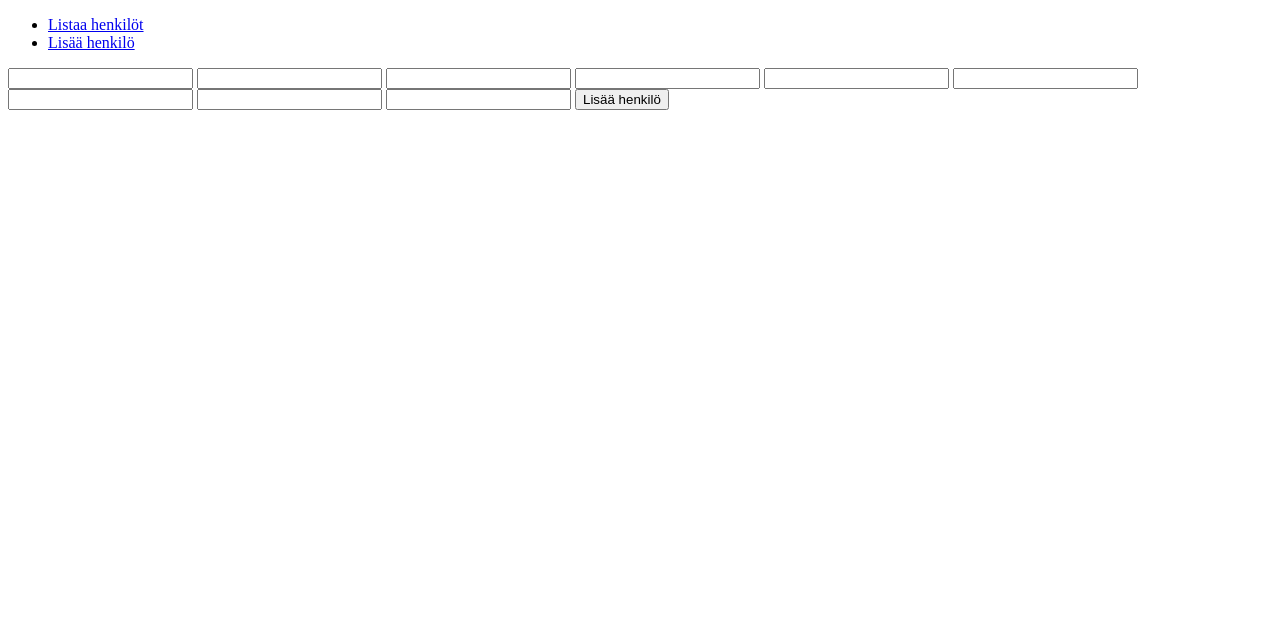
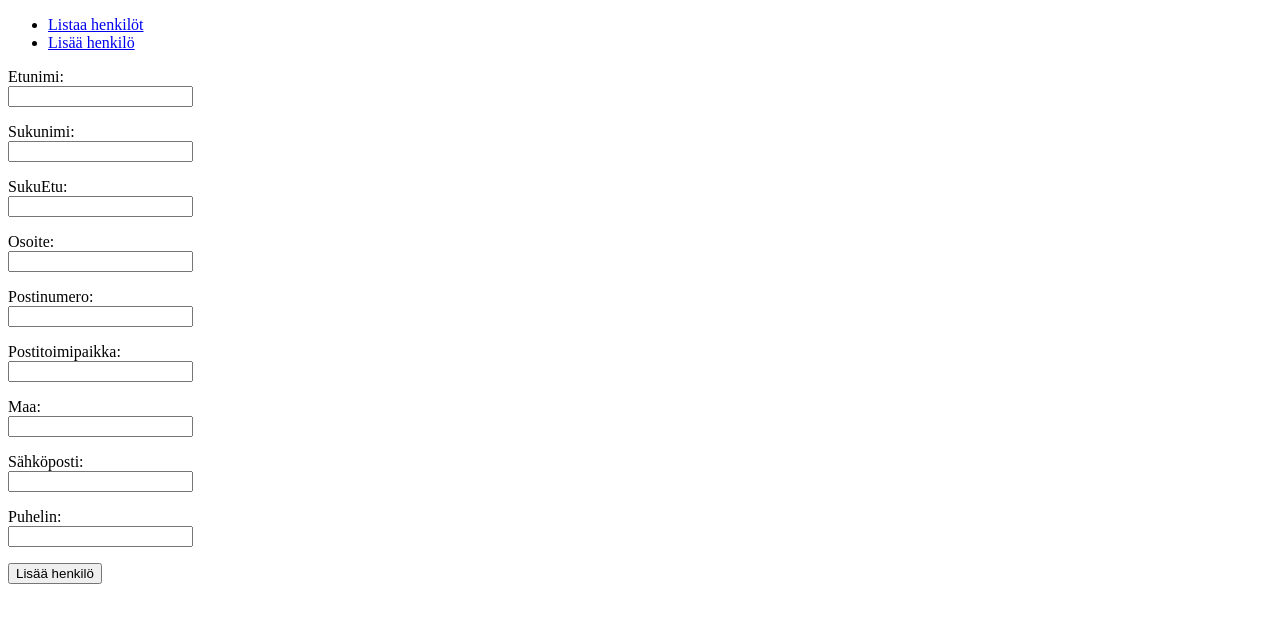
Before and after one commit to Lentsku/Urheilutapahtumajarjestelma, a Flask app: page /henkilot/new/ in a window 1280 px wide. Shown: the top 623 px of the page. Run offline with Flask 2, Linux system fonts and the light colour scheme.

Commit message:
Otsikot lisätty tekstikentille

```diff
--- a/application/templates/henkilot/new.html
+++ b/application/templates/henkilot/new.html
@@ -2,15 +2,33 @@
 
 {% block body %}
 <form method="POST" action="{{ url_for('henkilot_create') }}">
+  <p>Etunimi:<br />
     <input type="text" name="etunimi"/>
+  </p>
+  <p>Sukunimi:<br />
     <input type="text" name="sukunimi"/>
+  </p>
+  <p>SukuEtu:<br />
     <input type="text" name="sukuEtu"/>
+  </p>
+  <p>Osoite:<br />
     <input type="text" name="osoite"/>
+  </p>
+  <p>Postinumero:<br />
     <input type="text" name="postinumero"/>
+  </p>
+  <p>Postitoimipaikka:<br />
     <input type="text" name="postitoimipaikka"/>
+  </p>
+  <p>Maa:<br />
     <input type="text" name="maa"/>
+  </p>
+  <p>Sähköposti:<br />
     <input type="text" name="sahkoposti"/>
+  </p>
+  <p>Puhelin:<br />
     <input type="text" name="puhelin"/>
+  </p>
   <input type="submit" value="Lisää henkilö"/>
 </form>
 {% endblock %}
```
Lines whose indentation alone changed are shown as unchanged.
